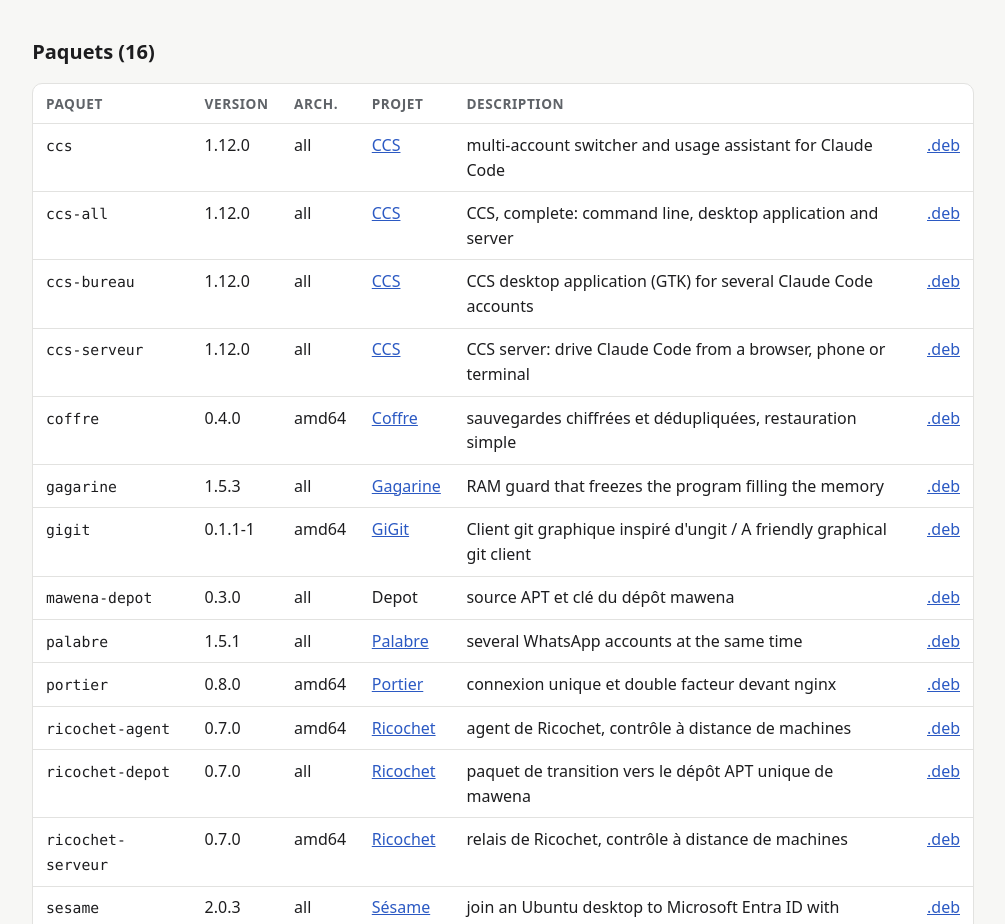
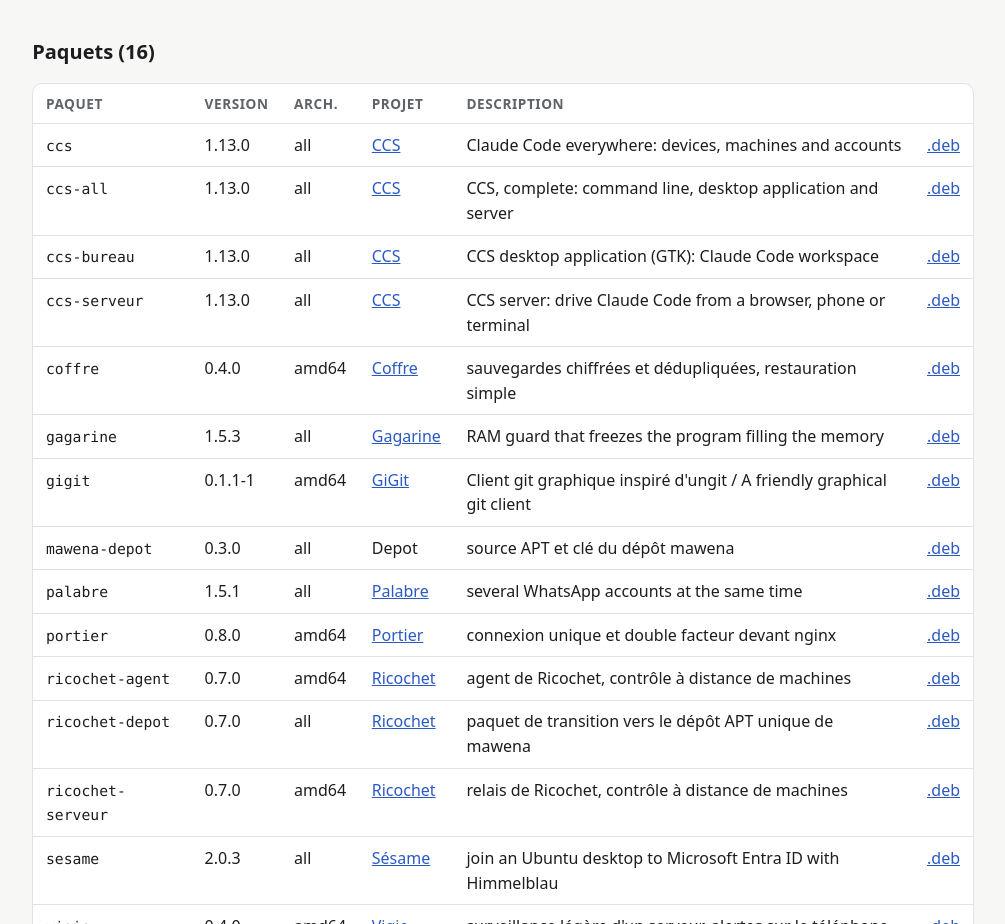
Before and after one commit to mawena/apt, a plain HTML site: page index.html in a window 1280 px wide. Shown: the part 848-1772 px from the top of the page, without its empty margins (137-1142 px from the left). Drawn offline with Linux system fonts and the light colour scheme.

Commit message:
feat(apt): publication de ccs-all_1.13.0_all.deb ccs-bureau_1.13.0_all.deb ccs-serveur_1.13.0_all.deb ccs_1.13.0_all.deb

```diff
--- a/assets-github.json
+++ b/assets-github.json
@@ -221,6 +221,10 @@
  "mawena/CCS/v1.12.0/ccs-bureau_1.12.0_all.deb": "ccs-bureau_1.12.0_all.deb",
  "mawena/CCS/v1.12.0/ccs-serveur_1.12.0_all.deb": "ccs-serveur_1.12.0_all.deb",
  "mawena/CCS/v1.12.0/ccs_1.12.0_all.deb": "ccs_1.12.0_all.deb",
+ "mawena/CCS/v1.13.0/ccs-all_1.13.0_all.deb": "ccs-all_1.13.0_all.deb",
+ "mawena/CCS/v1.13.0/ccs-bureau_1.13.0_all.deb": "ccs-bureau_1.13.0_all.deb",
+ "mawena/CCS/v1.13.0/ccs-serveur_1.13.0_all.deb": "ccs-serveur_1.13.0_all.deb",
+ "mawena/CCS/v1.13.0/ccs_1.13.0_all.deb": "ccs_1.13.0_all.deb",
  "mawena/CCS/v1.2.0/ccs-all_1.2.0_all.deb": "ccs-all_1.2.0_all.deb",
  "mawena/CCS/v1.2.0/ccs-bureau_1.2.0_all.deb": "ccs-bureau_1.2.0_all.deb",
  "mawena/CCS/v1.2.0/ccs-serveur_1.2.0_all.deb": "ccs-serveur_1.2.0_all.deb",
--- a/index.html
+++ b/index.html
@@ -38,10 +38,10 @@ Signed-By: /usr/share/keyrings/mawena-depot.gpg</pre>
 <table>
 <thead><tr><th>Paquet</th><th>Version</th><th>Arch.</th><th>Projet</th><th>Description</th><th></th></tr></thead>
 <tbody>
-<tr><td><code>ccs</code></td><td>1.12.0</td><td>all</td><td><a href="https://github.com/mawena/CCS">CCS</a></td><td>multi-account switcher and usage assistant for Claude Code</td><td><a href="pool/main/ccs/ccs_1.12.0_all.deb">.deb</a></td></tr>
-<tr><td><code>ccs-all</code></td><td>1.12.0</td><td>all</td><td><a href="https://github.com/mawena/CCS">CCS</a></td><td>CCS, complete: command line, desktop application and server</td><td><a href="pool/main/ccs/ccs-all_1.12.0_all.deb">.deb</a></td></tr>
-<tr><td><code>ccs-bureau</code></td><td>1.12.0</td><td>all</td><td><a href="https://github.com/mawena/CCS">CCS</a></td><td>CCS desktop application (GTK) for several Claude Code accounts</td><td><a href="pool/main/ccs/ccs-bureau_1.12.0_all.deb">.deb</a></td></tr>
-<tr><td><code>ccs-serveur</code></td><td>1.12.0</td><td>all</td><td><a href="https://github.com/mawena/CCS">CCS</a></td><td>CCS server: drive Claude Code from a browser, phone or terminal</td><td><a href="pool/main/ccs/ccs-serveur_1.12.0_all.deb">.deb</a></td></tr>
+<tr><td><code>ccs</code></td><td>1.13.0</td><td>all</td><td><a href="https://github.com/mawena/CCS">CCS</a></td><td>Claude Code everywhere: devices, machines and accounts</td><td><a href="pool/main/ccs/ccs_1.13.0_all.deb">.deb</a></td></tr>
+<tr><td><code>ccs-all</code></td><td>1.13.0</td><td>all</td><td><a href="https://github.com/mawena/CCS">CCS</a></td><td>CCS, complete: command line, desktop application and server</td><td><a href="pool/main/ccs/ccs-all_1.13.0_all.deb">.deb</a></td></tr>
+<tr><td><code>ccs-bureau</code></td><td>1.13.0</td><td>all</td><td><a href="https://github.com/mawena/CCS">CCS</a></td><td>CCS desktop application (GTK): Claude Code workspace</td><td><a href="pool/main/ccs/ccs-bureau_1.13.0_all.deb">.deb</a></td></tr>
+<tr><td><code>ccs-serveur</code></td><td>1.13.0</td><td>all</td><td><a href="https://github.com/mawena/CCS">CCS</a></td><td>CCS server: drive Claude Code from a browser, phone or terminal</td><td><a href="pool/main/ccs/ccs-serveur_1.13.0_all.deb">.deb</a></td></tr>
 <tr><td><code>coffre</code></td><td>0.4.0</td><td>amd64</td><td><a href="https://github.com/mawena/Coffre">Coffre</a></td><td>sauvegardes chiffrées et dédupliquées, restauration simple</td><td><a href="pool/main/coffre/coffre_0.4.0_amd64.deb">.deb</a></td></tr>
 <tr><td><code>gagarine</code></td><td>1.5.3</td><td>all</td><td><a href="https://github.com/mawena/gagarine">Gagarine</a></td><td>RAM guard that freezes the program filling the memory</td><td><a href="pool/main/gagarine/gagarine_1.5.3_all.deb">.deb</a></td></tr>
 <tr><td><code>gigit</code></td><td>0.1.1-1</td><td>amd64</td><td><a href="https://github.com/mawena/GiGit">GiGit</a></td><td>Client git graphique inspiré d&#x27;ungit / A friendly graphical git client</td><td><a href="pool/main/gigit/gigit_0.1.1-1_amd64.deb">.deb</a></td></tr>
```
Also changed, not shown: 9 other files.
